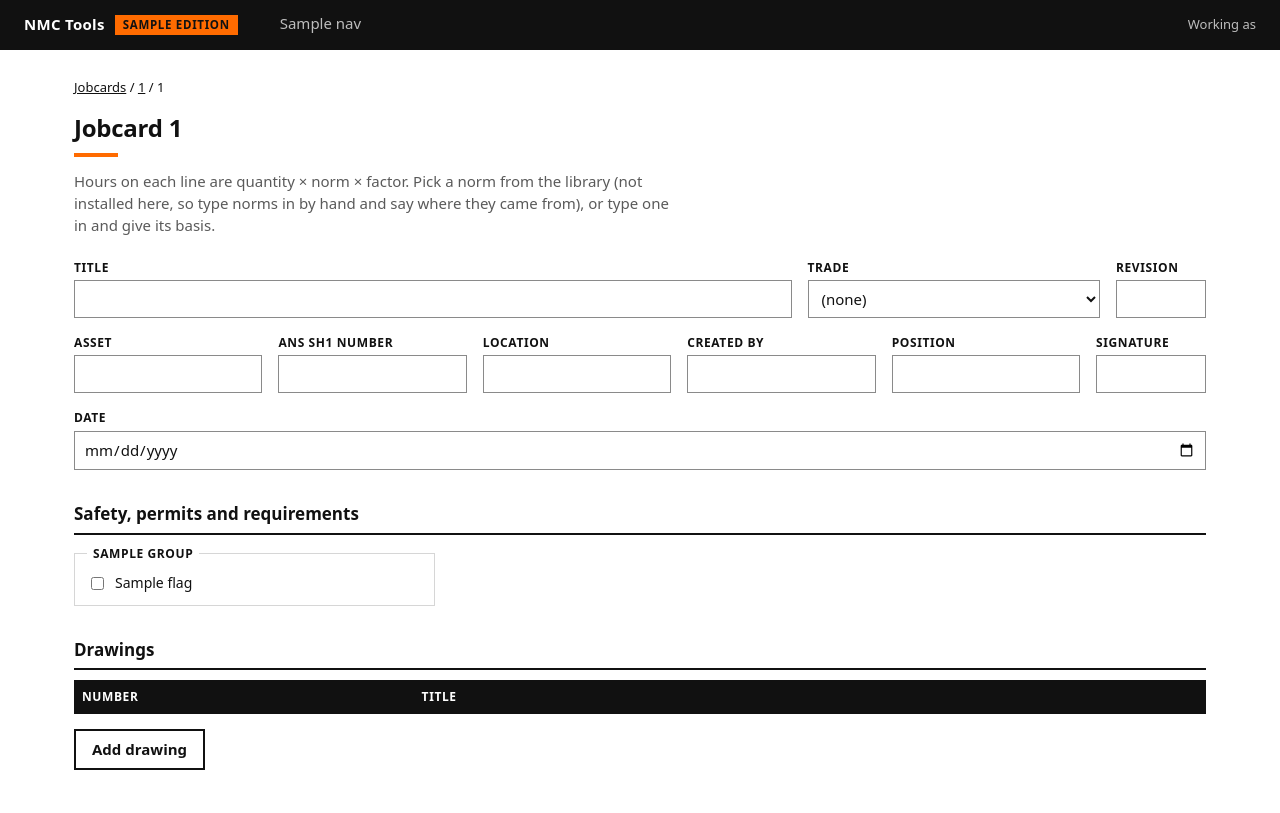
After one commit to kierankinnaird/Internal-tools, a Python web app: template modules/jobcards/templates/jobcards/editor.html in a window 1280 px wide. The commit adds this page. Run offline with Jinja, Linux system fonts and the light colour scheme; the template is opened without the code that fills it: most values are stand-ins (such as "Sample title", 1, 10 or a date in 2020); lists and menus that the app fills with data are empty.

Commit message:
Add jobcard editor header, flags and drawings section
First half of the editor page: title, trade, revision and creator fields, the grouped safety/permit/requirement checkboxes, and the drawings table. Inputs carry data attributes for the editor script to bind to; the task table, save bar and norm picker follow.

```diff
--- a/modules/jobcards/static/jobcards.css
+++ b/modules/jobcards/static/jobcards.css
@@ -51,3 +51,11 @@ h2 { font-size: 17px; margin: 32px 0 10px; padding-bottom: 6px; border-bottom: 2
 .tag { display: inline-block; padding: 1px 7px; font-size: 11.5px; font-weight: 700; text-transform: uppercase; letter-spacing: .05em; border: 1px solid var(--ink); }
 .tag.warn { background: var(--accent); border-color: var(--ink); }
 .note { color: var(--muted); font-size: 13px; }
+
+
+/* Editor: safety / permit / requirement checkboxes */
+.flags { columns: 3 220px; gap: 24px; }
+.flags fieldset { border: 1px solid var(--line); margin: 0 0 12px; padding: 8px 12px; break-inside: avoid; }
+.flags legend { font-size: 12px; font-weight: 700; text-transform: uppercase; letter-spacing: .05em; padding: 0 6px; }
+.flags label { display: flex; gap: 8px; align-items: center; text-transform: none; font-weight: 400; font-size: 14px; letter-spacing: 0; margin: 3px 0; }
+.flags input { width: auto; }
--- /dev/null
+++ b/modules/jobcards/templates/jobcards/editor.html
@@ -0,0 +1,35 @@
+{% extends "base.html" %}
+{% block title %}{{ jc.number }}{% endblock %}
+{% block head %}<link rel="stylesheet" href="{{ url_for('jobcards.static', filename='jobcards.css') }}">{% endblock %}
+{% block content %}
+<div class="jc">
+<div class="crumbs"><a href="{{ url_for('jobcards.index') }}">Jobcards</a> / <a href="{{ url_for('jobcards.workpack', wp_id=wp.id) }}">{{ wp.number }}</a> / {{ jc.number }}</div>
+<h1>Jobcard {{ jc.number }}</h1>
+<p class="lede">Hours on each line are quantity × norm × factor. Pick a norm from the library{% if not has_norms %} (not installed here, so type norms in by hand and say where they came from){% endif %}, or type one in and give its basis.</p>
+
+<div class="row">
+  <div style="flex:3 1 320px"><label for="title">Title</label><input id="title" data-f="title"></div>
+  <div><label for="trade">Trade</label><select id="trade" data-f="trade"><option value="">(none)</option>{% for t in trades %}<option>{{ t }}</option>{% endfor %}</select></div>
+  <div style="flex:0 1 90px"><label for="revision">Revision</label><input id="revision" data-f="revision"></div>
+</div>
+<div class="row">
+  <div><label for="asset">Asset</label><input id="asset" data-f="asset"></div>
+  <div><label for="ans">ANS SH1 number</label><input id="ans" data-f="ans_sh1_no"></div>
+  <div><label for="location">Location</label><input id="location" data-f="location"></div>
+  <div><label for="cbn">Created by</label><input id="cbn" data-f="created_by_name"></div>
+  <div><label for="cbp">Position</label><input id="cbp" data-f="created_by_position"></div>
+  <div style="flex:0 1 110px"><label for="cbs">Signature</label><input id="cbs" data-f="created_by_signature"></div>
+  <div><label for="cbd">Date</label><input id="cbd" type="date" data-f="created_date"></div>
+</div>
+
+<h2>Safety, permits and requirements</h2>
+<div class="flags">{% for group, flags in flag_groups %}
+  <fieldset><legend>{{ group }}</legend>{% for f in flags %}<label><input type="checkbox" data-flag="{{ f }}"> {{ f }}</label>{% endfor %}</fieldset>
+{% endfor %}</div>
+
+<h2>Drawings</h2>
+<table><thead><tr><th style="width:30%">Number</th><th>Title</th><th style="width:60px"></th></tr></thead><tbody id="drawings"></tbody></table>
+<p><button class="btn small" type="button" id="add-drawing">Add drawing</button></p>
+
+</div>
+{% endblock %}
```
